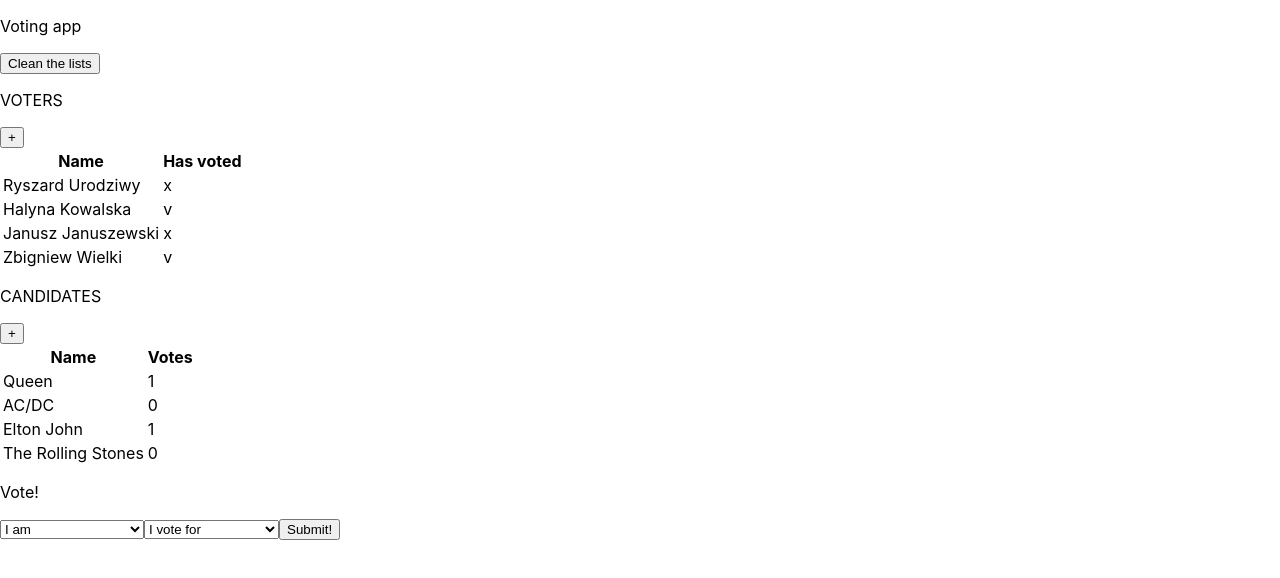
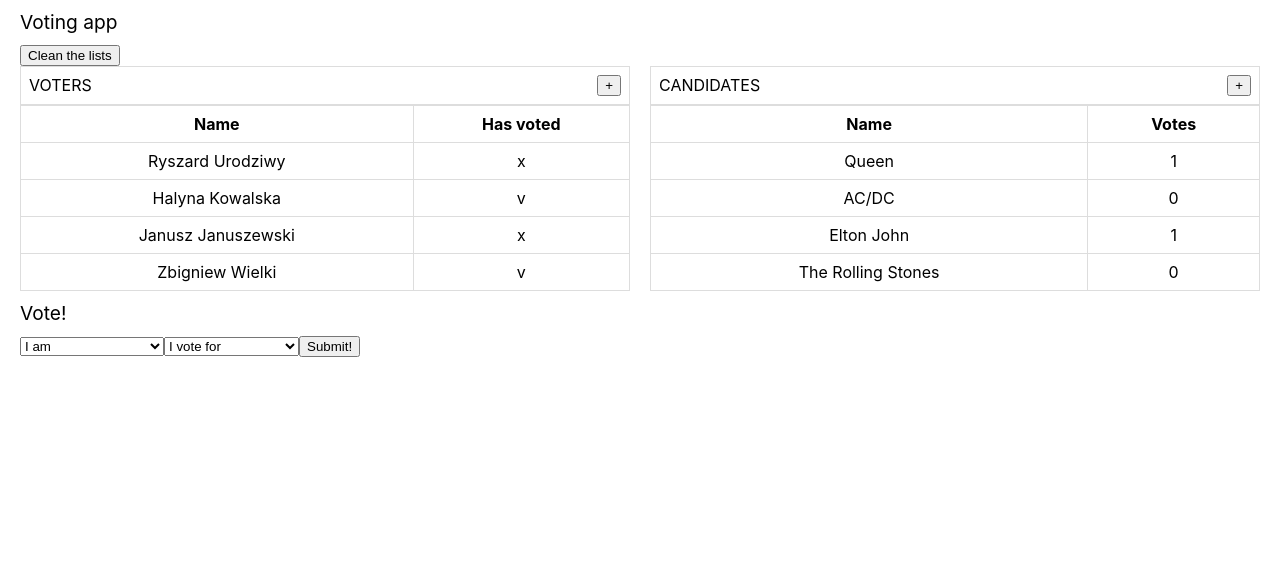
Before and after one commit to muzabol2/voting-app-js, a React (Create React App) app: page / in a window 1280 px wide. Shown: the top 578 px of the page. Built offline with nearby package versions, Linux system fonts and the light colour scheme.

Commit message:
Basic styling

```diff
--- a/src/App.css
+++ b/src/App.css
@@ -1,38 +1,53 @@
-.App {
-  text-align: center;
+.app {
+   padding: 0px 20px;
 }
 
-.App-logo {
-  height: 40vmin;
-  pointer-events: none;
+.page-title {
+   font-size: 1.2em;
+   margin: 10px 0px;
 }
 
-@media (prefers-reduced-motion: no-preference) {
-  .App-logo {
-    animation: App-logo-spin infinite 20s linear;
-  }
+.tables {
+   display: grid;
+   grid-template-columns: 1fr 1fr;
+   gap: 20px;
 }
 
-.App-header {
-  background-color: #282c34;
-  min-height: 100vh;
-  display: flex;
-  flex-direction: column;
-  align-items: center;
-  justify-content: center;
-  font-size: calc(10px + 2vmin);
-  color: white;
+.top-thread {
+   display: flex;
+   justify-content: space-between;
+   border: 1px solid #ddd;
+   padding: 8px;
+   text-align: center;
 }
 
-.App-link {
-  color: #61dafb;
+table {
+   text-align: center;
+   border-collapse: collapse;
+   max-width: 900px;
+   width: 100%;
 }
 
-@keyframes App-logo-spin {
-  from {
-    transform: rotate(0deg);
-  }
-  to {
-    transform: rotate(360deg);
-  }
+table th,
+table td {
+   border: 1px solid #ddd;
+   padding: 8px;
 }
+
+.modal-background {
+   position: fixed;
+   z-index: 1;
+   left: 0;
+   top: 0;
+   width: 100%;
+   height: 100%;
+   overflow: auto;
+   background-color: rgb(0, 0, 0, 0.5);
+}
+
+.modal-body {
+   background-color: white;
+   margin: 10% auto;
+   padding: 20px;
+   width: 50%;
+}
--- a/src/index.css
+++ b/src/index.css
@@ -1,13 +1,35 @@
+html,
 body {
-  margin: 0;
-  font-family: -apple-system, BlinkMacSystemFont, 'Segoe UI', 'Roboto', 'Oxygen',
-    'Ubuntu', 'Cantarell', 'Fira Sans', 'Droid Sans', 'Helvetica Neue',
-    sans-serif;
-  -webkit-font-smoothing: antialiased;
-  -moz-osx-font-smoothing: grayscale;
+   padding: 0;
+   margin: 0;
+   font-family: -apple-system, BlinkMacSystemFont, Segoe UI, Roboto, Oxygen,
+      Ubuntu, Cantarell, Fira Sans, Droid Sans, Helvetica Neue, sans-serif;
 }
 
-code {
-  font-family: source-code-pro, Menlo, Monaco, Consolas, 'Courier New',
-    monospace;
+a {
+   color: inherit;
+   text-decoration: none;
 }
+
+* {
+   box-sizing: border-box;
+}
+
+h1,
+h2,
+h3,
+p {
+   margin: 0;
+}
+
+ul {
+   list-style-type: none;
+}
+
+/*
+div {
+  border: 1px solid #aaa;
+  border-radius: 10px;
+  padding: 0.5rem;
+  margin: 0.5rem;
+} */
```
